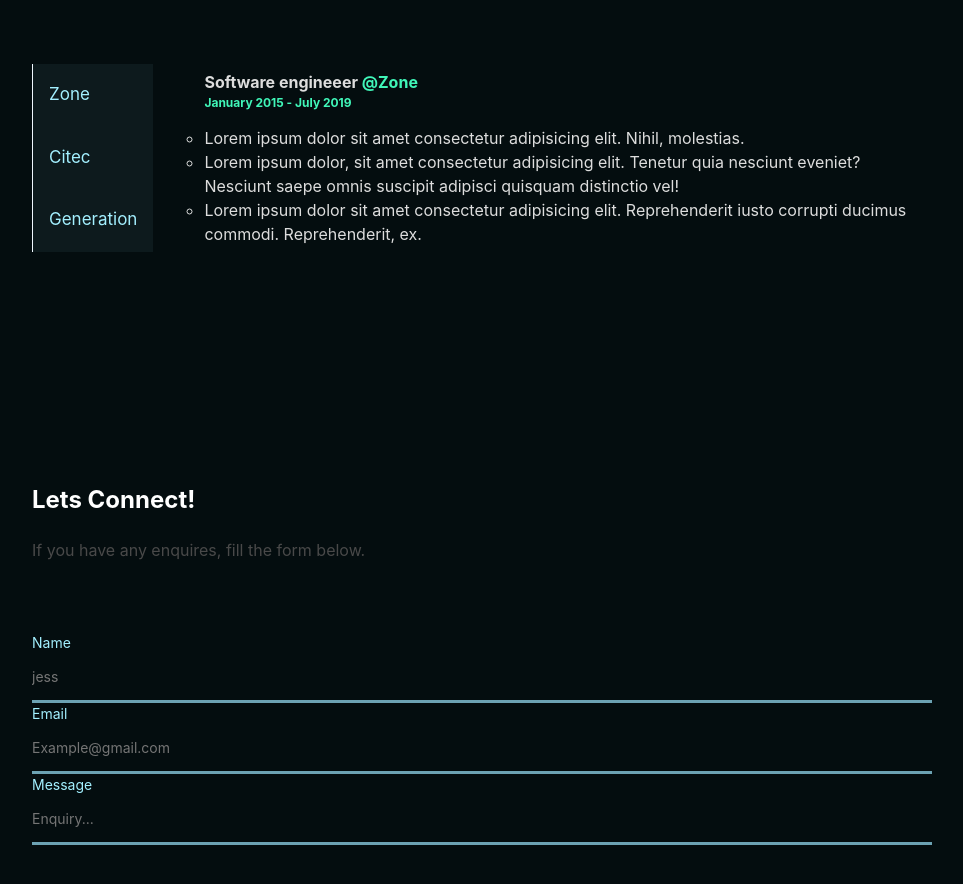
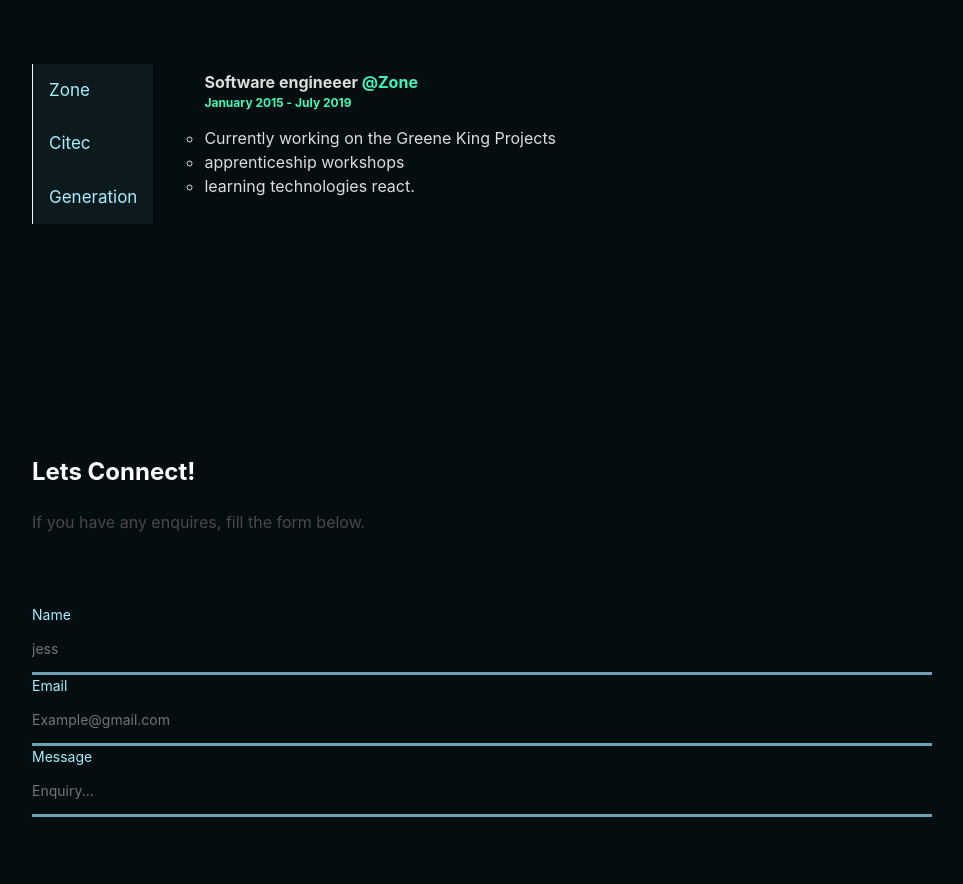
Before and after one commit to mire500/Portfolio, a website: page index.html in a window 1280 px wide. Shown: the part 1640-2524 px from the top of the page, without its empty margins (58-1021 px from the left). Drawn offline with Linux system fonts and the light colour scheme.

Commit message:
zone changes

```diff
--- a/index.html
+++ b/index.html
@@ -150,10 +150,9 @@
       <h4 class="job-title">Software engineeer <span>@Zone</span></h4>
       <h6 class="job-date">January 2015 - July 2019</h6>
       <ul>
-        <li>Lorem ipsum dolor sit amet consectetur adipisicing elit. Nihil, molestias.</li>
-        <li>Lorem ipsum dolor, sit amet consectetur adipisicing elit. Tenetur quia nesciunt eveniet? Nesciunt saepe omnis suscipit adipisci quisquam distinctio vel!
-        </li>
-        <li>Lorem ipsum dolor sit amet consectetur adipisicing elit. Reprehenderit iusto corrupti ducimus commodi. Reprehenderit, ex.</li>
+        <li>Currently working on the Greene King Projects</li>
+        <li>apprenticeship workshops</li>
+        <li>learning technologies react.</li>
       </ul>
       </div>
 
```
